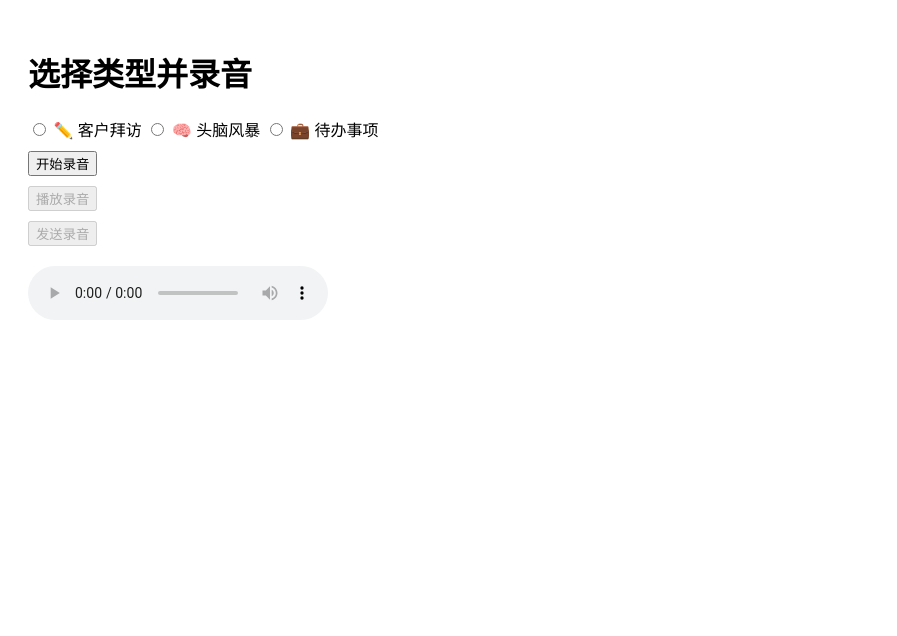
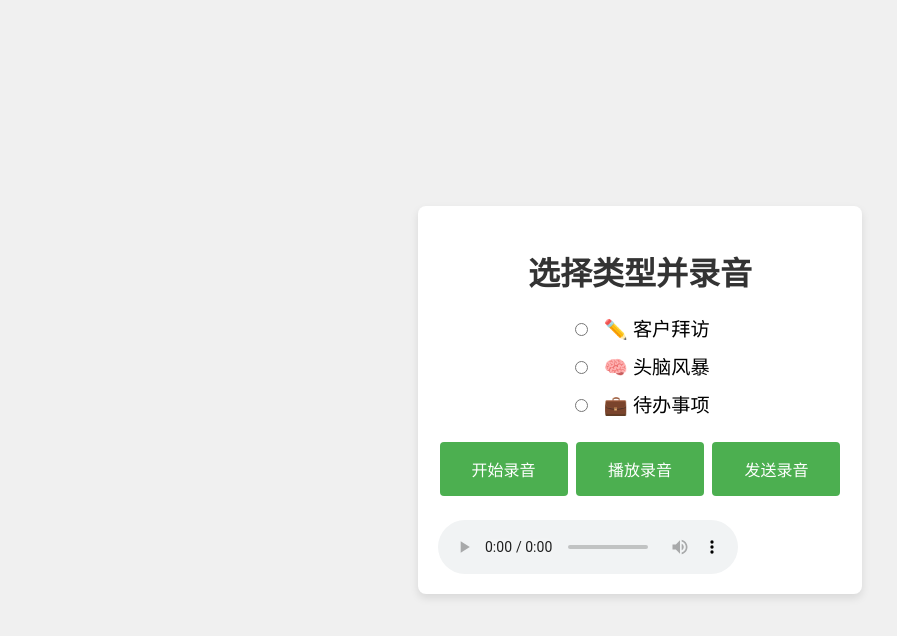
Before and after one commit to stephenlzc/voicememo, a plain HTML site: page index.html in a window 1280 px wide. Shown: the whole page, without its empty margins (0-897 px from the left). Drawn offline with Linux system fonts and the light colour scheme.

Commit message:
Update style.css
UI upgrade

```diff
--- a/style.css
+++ b/style.css
@@ -1,14 +1,63 @@
 body {
     font-family: Arial, sans-serif;
-    padding: 20px;
+    background-color: #f0f0f0;
+    margin: 0;
+    padding: 0;
+    display: flex;
+    justify-content: center;
+    align-items: center;
+    height: 100vh;
 }
 
-button {
+.container {
+    background: #fff;
+    padding: 20px;
+    border-radius: 8px;
+    box-shadow: 0 4px 8px rgba(0, 0, 0, 0.1);
+    text-align: center;
+}
+
+h1 {
+    color: #333;
+    margin-bottom: 20px;
+}
+
+form {
+    margin-bottom: 20px;
+}
+
+label {
     display: block;
     margin: 10px 0;
+    font-size: 1.2rem;
+}
+
+input[type="radio"] {
+    margin-right: 10px;
+}
+
+.btn {
+    display: inline-block;
+    background-color: #4CAF50;
+    color: white;
+    padding: 15px 32px;
+    text-align: center;
+    text-decoration: none;
+    font-size: 16px;
+    margin: 4px 2px;
+    border: none;
+    border-radius: 4px;
+    cursor: pointer;
+    transition: background-color 0.3s ease;
+}
+
+.btn:hover {
+    background-color: #45a049;
 }
 
 audio {
     display: block;
     margin-top: 20px;
+    width: 100%;
+    max-width: 300px;
 }
```
